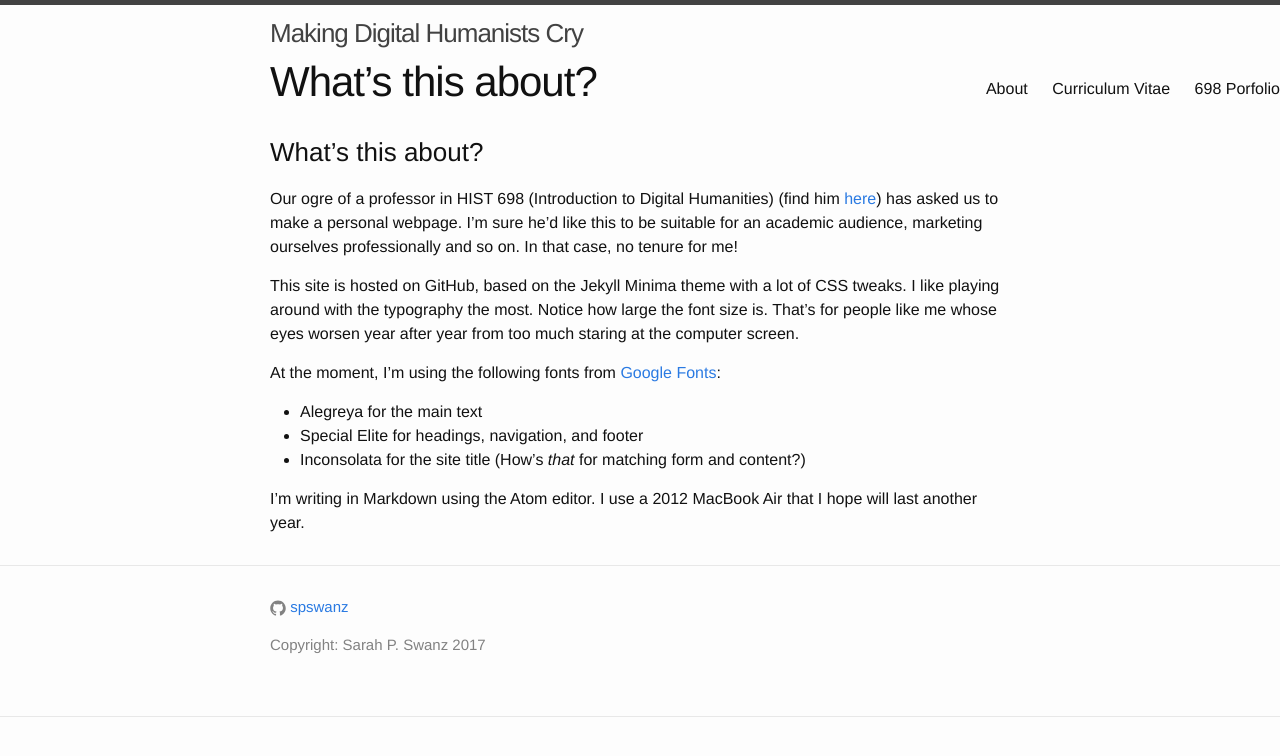
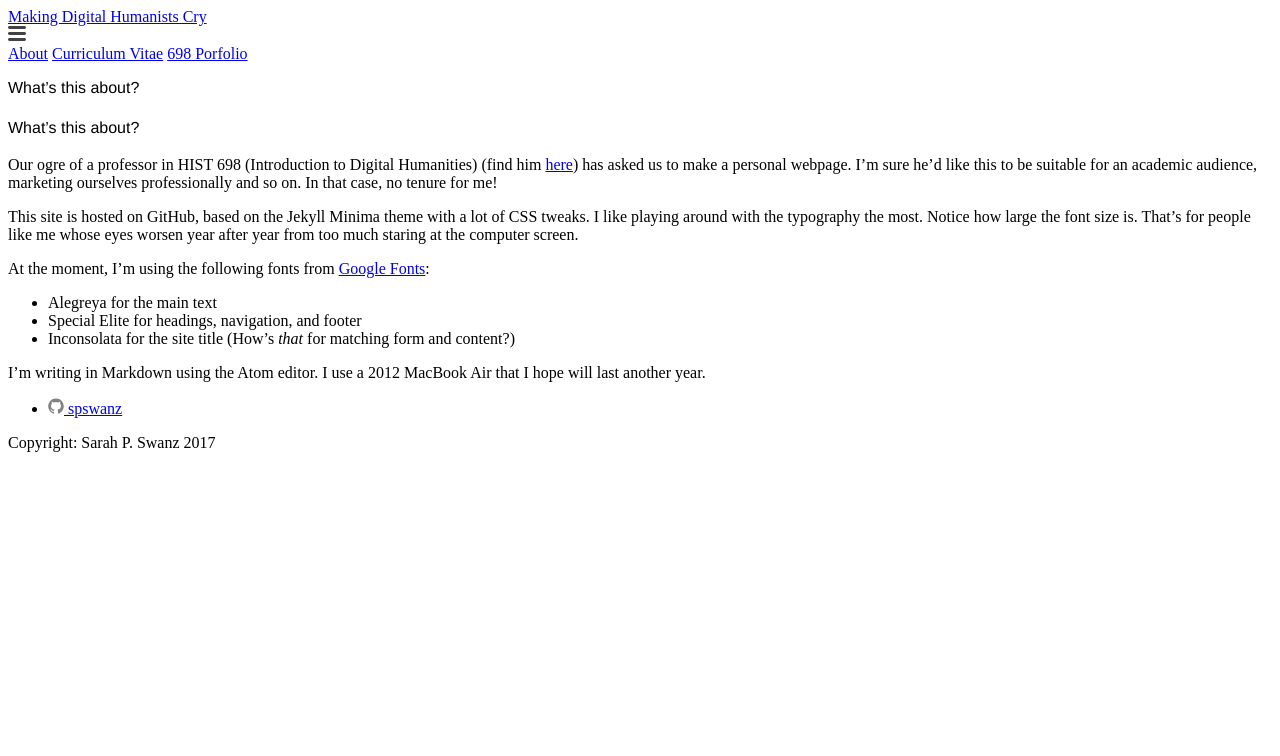
Before and after one commit to spswanz/spswanz.github.io, a Jekyll site: the page built from index.md, in a window 1280 px wide. Shown: the top 756 px of the page. Built offline with Jekyll 4.4.1, drawn with Linux system fonts in a browser that asks for light colours; our own code applies the rules of GitHub Pages for plain Markdown files.

Commit message:
still trying

```diff
--- a/Gemfile
+++ b/Gemfile
@@ -9,7 +9,7 @@ ruby RUBY_VERSION
 #
 # This will help ensure the proper Jekyll version is running.
 # Happy Jekylling!
-gem "minima"
+# gem "minima"
 
 # This is the default theme for new Jekyll sites. You may change this to anything you like.
 #gem "starving-artist-jekyll-theme", "~> 2.0"
--- a/_config.yml
+++ b/_config.yml
@@ -26,7 +26,7 @@ github_username: spswanz
 
 # Build settings
 markdown: kramdown
-theme: minima
+# theme: minima
 gems:
   - jekyll-feed
 exclude:
--- a/assets/main.scss
+++ b/assets/main.scss
@@ -37,7 +37,7 @@ $on-laptop:        800px;
 
 // Import partials from the `minima` theme.
 // @import "minima";
-@import "minima";
+// @import "minima";
 h1, h2, h3 {
   font: 400 16px/1.5 "Special Elite", Helvetica, Arial, sans-serif;
 }
```
Also changed, not shown: Gemfile.lock.
